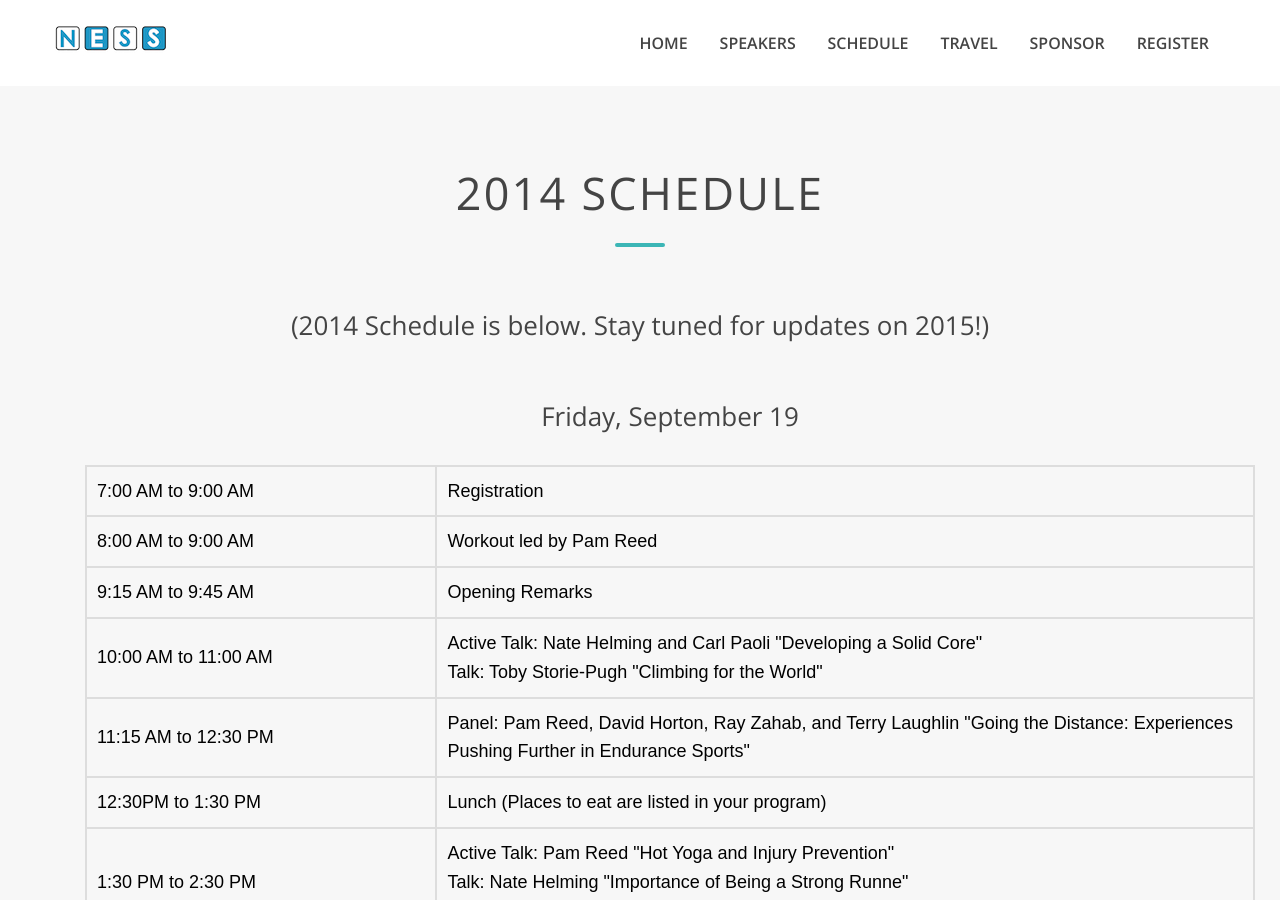
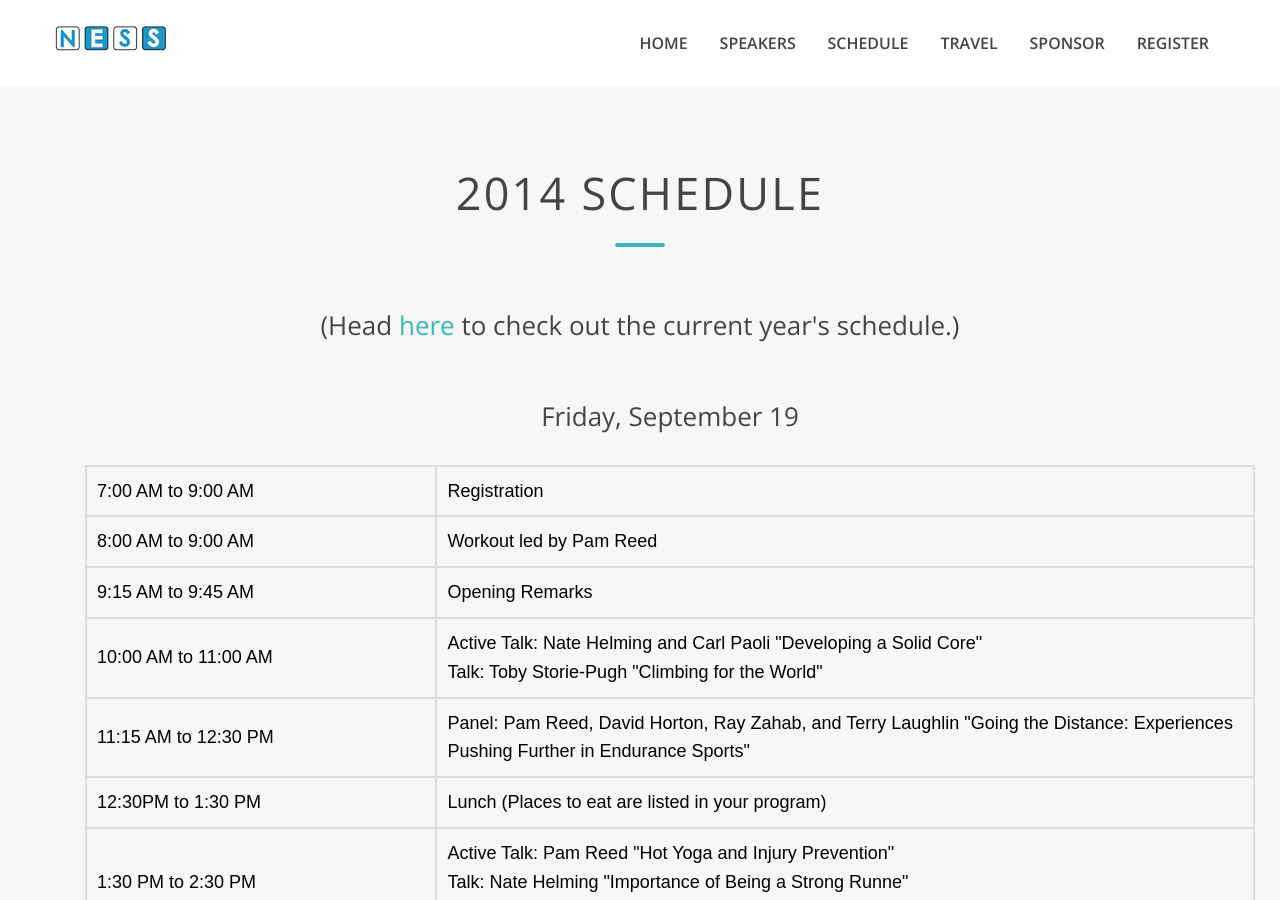
Before and after one commit to teamuness/teamuness.github.io, a Jekyll site: the page built from schedule2014/index.md, in a window 1280 px wide and 900 px high. Built offline with Jekyll 4.4.1, drawn with Linux system fonts in a browser that asks for light colours.

Commit message:
Update index.md

```diff
--- a/schedule2014/index.md
+++ b/schedule2014/index.md
@@ -29,7 +29,7 @@ layout: default
                 <div class="span12">
                   <center>
                     <h1 class="section-title">2014 Schedule</h1><br /><br />
-                    <h2>(2014 Schedule is below. Stay tuned for updates on 2015!)</h2>
+                    <h2> (Head <a href="schedule">here</a> to check out the current year's schedule.) </h2>
                 </center>
 
                 <br />
```
